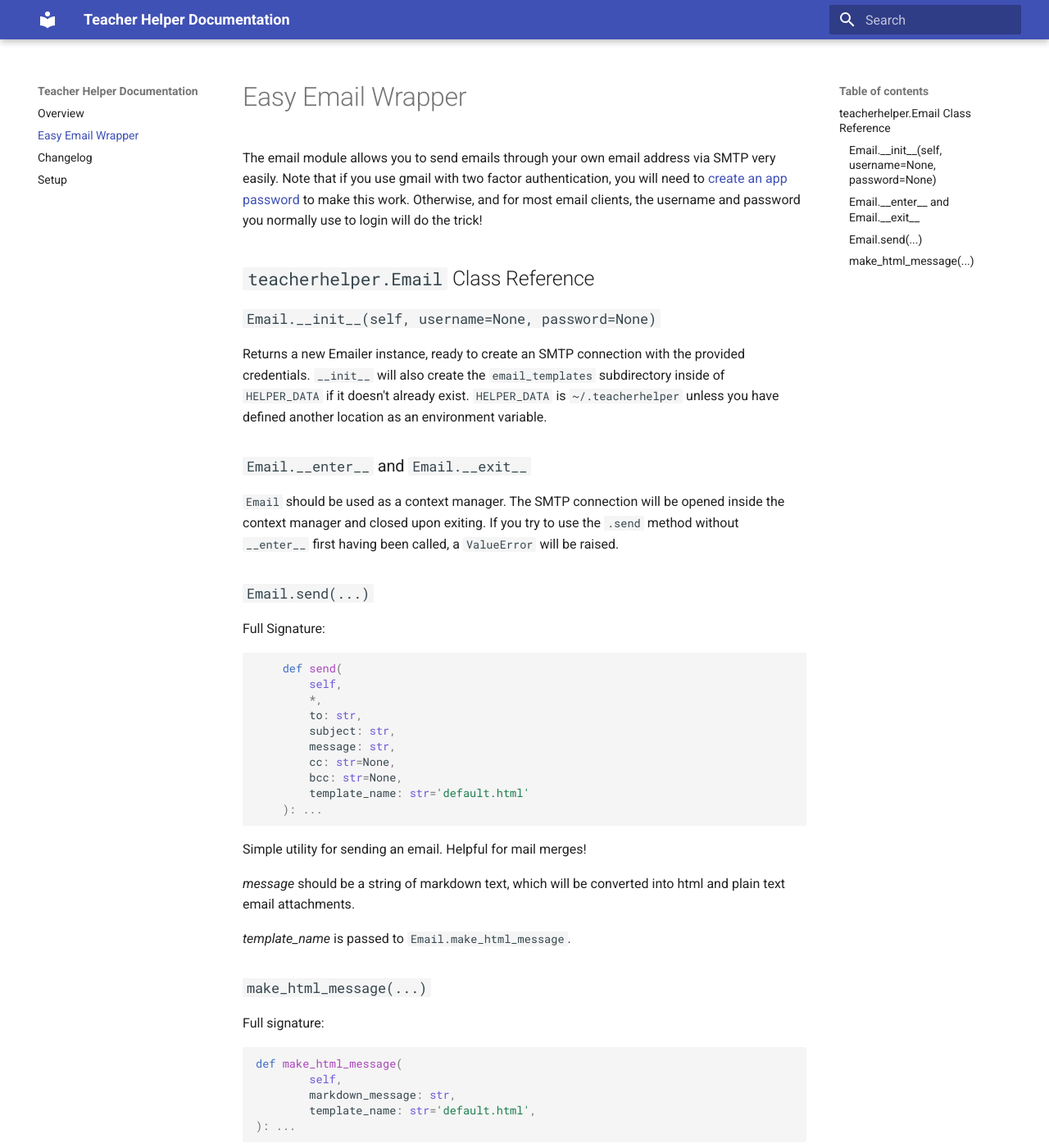
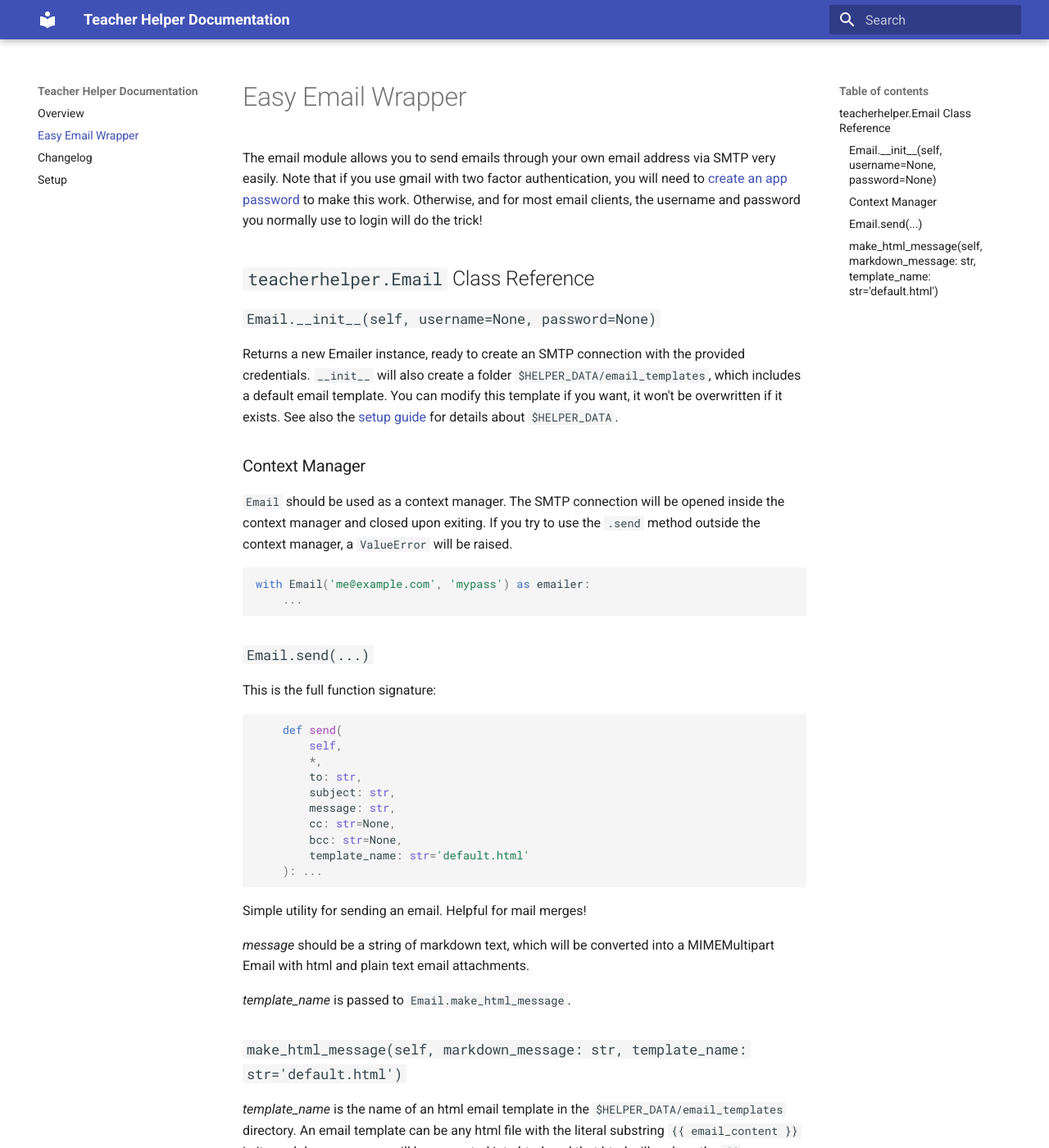
Before and after one commit to jdevries3133/teacher_helper, an MkDocs documentation site: the page built from docs/EMAIL.md, in a window 1280 px wide and 1400 px high. Shown: the whole window at 82% size. Built offline with MkDocs 1.6.1 and Material for MkDocs 9.7.7, drawn with Linux system fonts in a browser that asks for light colours; some of the changed text lies outside the part shown.

Commit message:
revise documentation

````diff
--- a/docs/EMAIL.md
+++ b/docs/EMAIL.md
@@ -12,21 +12,26 @@ password you normally use to login will do the trick!
 ### `Email.__init__(self, username=None, password=None)`
 
 Returns a new Emailer instance, ready to create an SMTP connection with the
-provided credentials. `__init__` will also create the `email_templates`
-subdirectory inside of `HELPER_DATA` if it doesn't already exist. `HELPER_DATA` is
-`~/.teacherhelper` unless you have defined another location as an environment
-variable.
+provided credentials. `__init__` will also create a folder `$HELPER_DATA/email_templates`,
+which includes a default email template. You can modify this template if you
+want, it won't be overwritten if it exists. See also the [setup guide](./setup)
+for details about `$HELPER_DATA`.
 
-### `Email.__enter__` and `Email.__exit__`
+### Context Manager
 
 `Email` should be used as a context manager. The SMTP connection will be opened
 inside the context manager and closed upon exiting. If you try to use the
-`.send` method without `__enter__` first having been called, a `ValueError`
+`.send` method outside the context manager, a `ValueError`
 will be raised.
+
+```python
+with Email('me@example.com', 'mypass') as emailer:
+    ...
+```
 
 ### `Email.send(...)`
 
-Full Signature:
+This is the full function signature:
 
 ```python
     def send(
@@ -44,27 +49,21 @@ Full Signature:
 Simple utility for sending an email. Helpful for mail merges!
 
 _message_ should be a string of markdown text, which will be converted into
-html and plain text email attachments.
+a MIMEMultipart Email with html and plain text email attachments.
 
 _template_name_ is passed to `Email.make_html_message`.
 
-### `make_html_message(...)`
-
-Full signature:
-
-```python
-def make_html_message(
-        self,
-        markdown_message: str,
-        template_name: str='default.html',
-): ...
-```
+### `make_html_message(self, markdown_message: str, template_name: str='default.html')`
 
 _template_name_ is the name of an html email template in the
 `$HELPER_DATA/email_templates` directory. An email template can be any html file
 with the literal substring `{{ email_content }}` in it. _markdown_message_ will
 be converted into html, and that html will replace the `{{ email_content }}`
-tag.
+tag. For the plain text attachment, the literal markdown string is used. This
+_will not_ include the html template, so the html template should be
+presentational only, and the message should stand alone even if it is not
+wrapped in the template content. For example, the template could be used
+for a header & footer, email signature, pretty frame around the message, etc.
 
 This library comes with a default template named `default.html`. It will be
 copied to `$HELPER_DATA/email_templates/default.html`, and you can use that as
````
Also changed, not shown: docs/index.md (+8 -8 lines).
